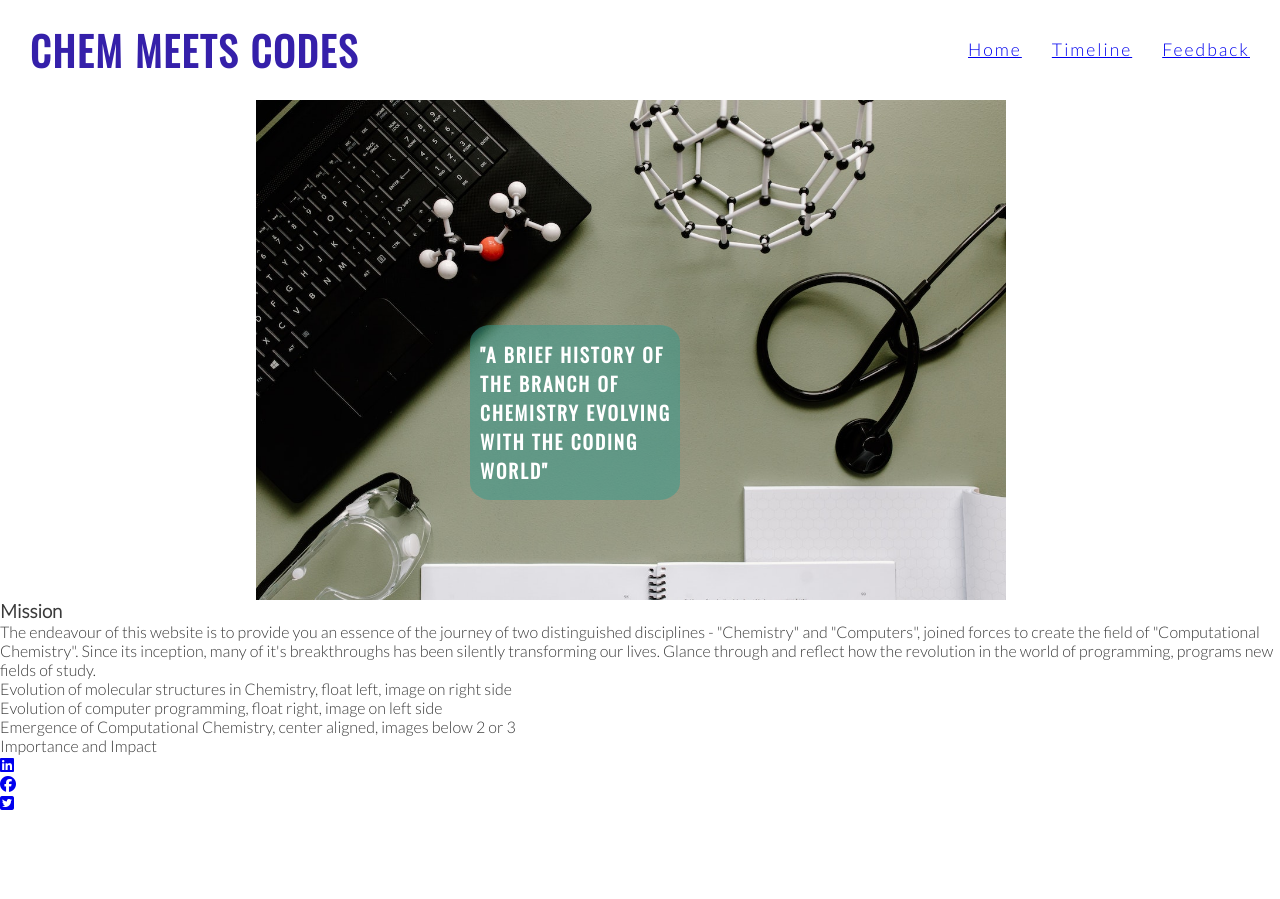
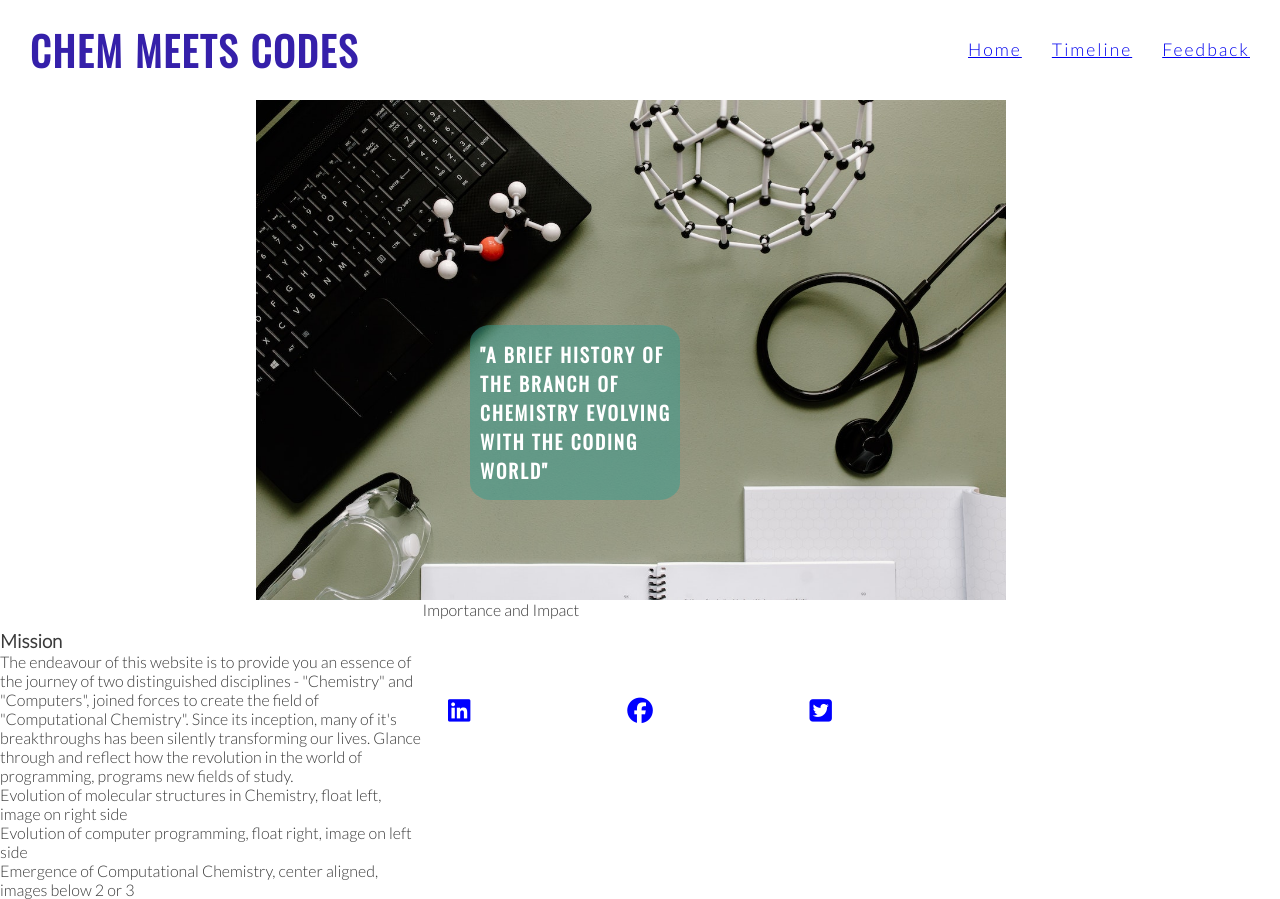
Before and after one commit to RoshnaVakkeel/Chem_Meets_Codes, a plain HTML site: page index.html in a window 1280 px wide. Before the commit the page ends 812 px from the top, so only its background shows below. Drawn offline with nearby package versions, Linux system fonts and the light colour scheme.

Commit message:
add styles to footer elements

```diff
--- a/assets/css/style.css
+++ b/assets/css/style.css
@@ -1,24 +1,25 @@
 @import url('https://fonts.googleapis.com/css?family=Oswald|Lato:300');
 
-*{
-    margin:0;
-    padding:0;
-    border:0;
+* {
+    margin: 0;
+    padding: 0;
+    border: 0;
 }
 
-body{
+body {
     font-family: Lato, sans-serif;
     color: #3a3a3a;
 }
 
 /* headings and logo */
-#logo{
+#logo {
     float: left;
     font-size: 250%;
     margin-left: 30px;
 }
 
-h1, h2{
+h1,
+h2 {
     font-family: Oswald, sans-serif;
     text-transform: uppercase;
     letter-spacing: 2px;
@@ -27,12 +28,13 @@ h1, h2{
 
 /* navigation links */
 
-#menu{
+#menu {
     font-size: 110%;
     letter-spacing: 2px;
 }
 
-#logo, #menu{
+#logo,
+#menu {
     line-height: 100px;
 }
 
@@ -42,24 +44,47 @@ h1, h2{
     margin-right: 30px;
 }
 
+/*footer*/
+
+
+.social-networks{
+    text-align: center;
+    position: fixed;
+    bottom: 0;
+    width: 100%;
+
+}
+
+.social-networks li{
+    display: inline;
+}
+
+.social-networks i{
+    font-size: 160%;
+    margin: 1%;
+    padding: 5%;
+    color: blue;
+}
+
 /*Cover image and cover text*/
 
 #hero-image {
-    height:500px;
+    height: 500px;
     width: 100%;
     overflow: hidden;
     position: relative;
 }
 
 #cover-image {
-    height:500px;
+    height: 500px;
     width: 100%;
     margin: 0 20vw;
     background: url('../images/Cover_image_bkg.jpg') no-repeat;
     background-size: contain;
 }
 
-#cover-text, #cover-text h2 {
+#cover-text,
+#cover-text h2 {
     color: #ffffff;
 }
 
@@ -69,19 +94,25 @@ h1, h2{
     text-transform: uppercase;
     letter-spacing: 2px;
 
+    bottom: 100px;
+    right: 600px;
+
+    padding-top: 15px;
+    padding-left: 10px;
+    border-radius: 10%;
+
     width: 200px;
     height: 160px;
 
-    padding-top: 15px;
-    padding-left: 10px;
-
-    border-radius: 10%;
-
-    background-color: rgba(52, 155, 141, 0.514);
-
-    bottom: 100px;
-    right: 600px;
+    background-color: rgba(52, 155, 141, 0.5);
 
     position: absolute;
+}
 
+/*Mission and sections*/
+
+#intro {
+    padding-top: 30px;
+    width: 33%;
+    float: left;
 }
```
